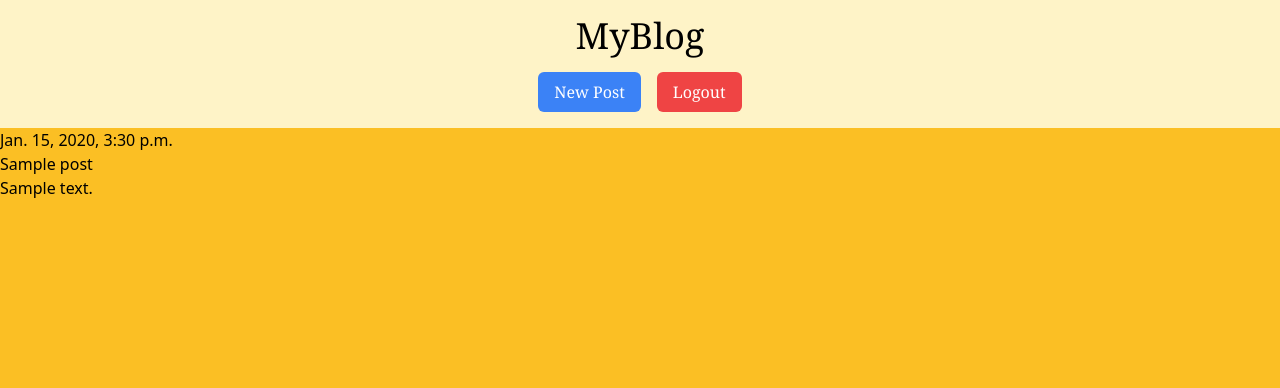
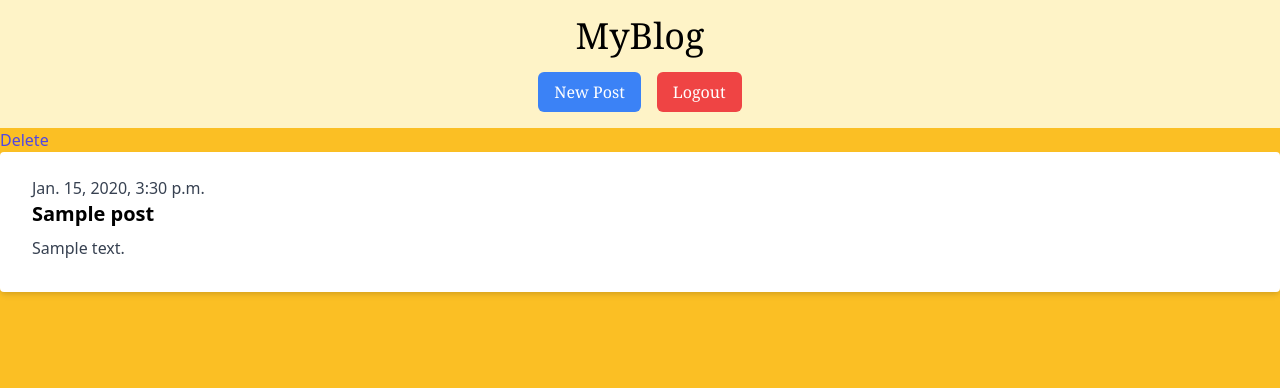
Before and after one commit to ivanMehvish/myBlog, a Django app: page /post/1/ in a window 1280 px wide. Shown: the top 388 px of the page. Run offline with Django 4.2, Linux system fonts and the light colour scheme; a user stored in the database is signed in; tables that the repository leaves empty hold one stand-in row (values such as "Sample post").

Commit message:
improvementx100

```diff
--- a/myblog/models.py
+++ b/myblog/models.py
@@ -6,7 +6,7 @@ from django.utils import timezone
 class Post(models.Model):
     author=models.ForeignKey(settings.AUTH_USER_MODEL, on_delete= models.CASCADE)
     title=models.CharField(max_length=200)
-    desc=models.TextField(max_length=1000 , default="")
+    desc=models.TextField(default="Lorem ipsum dolor sit amet, consectetur adipisicing elit. Voluptatibus quia, Nonea! Maiores et perferendis eaque, exercitationem praesentium nihil.")
     text=models.TextField()
     created_date=models.DateTimeField(default=timezone.now)
     published_date = models.DateTimeField(blank=True, null=True)
--- a/myblog/templates/myblog/base.html
+++ b/myblog/templates/myblog/base.html
@@ -51,8 +51,9 @@
                          </form>
                      </div>
                  {% else %}
-                 <a href="{% url 'register' %}" class="bg-blue-500 hover:bg-blue-600 text-white px-4 py-2 rounded-md">REGISTER</a>
-                     <div class="flex justify-center">
+
+                     <div class="flex justify-center space-x-4">
+                        <a href="{% url 'register' %}" class="bg-blue-500 hover:bg-blue-600 text-white px-4 py-2 rounded-md">Register</a>
                          <a href="{% url 'login' %}" class="bg-blue-500 hover:bg-blue-600 text-white px-4 py-2 rounded-md">Login</a>
                      </div>
                  {% endif %}
--- a/myblog/templates/myblog/post_detail.html
+++ b/myblog/templates/myblog/post_detail.html
@@ -1,13 +1,16 @@
 {% extends 'myblog/base.html' %}
 
 {% block content %}
-    <article class="post">
-        {% if post.published_date %}
-            <time class="date">
-                {{ post.published_date }}
-            </time>
-        {% endif %}
-        <h2>{{ post.title }}</h2>
-        <p>{{ post.text|linebreaksbr }}</p>
-    </article>
+{% if user == post.author %}
+    <a href="{% url 'post_delete' pk=post.pk %}" class="text-indigo-600 hover:text-indigo-900">Delete</a>
+{% endif %}
+<article class="post bg-white shadow-md rounded px-8 pt-6 pb-8 mb-4">
+    {% if post.published_date %}
+        <time class="date text-gray-700 text-base">
+            {{ post.published_date }}
+        </time>
+    {% endif %}
+    <h2 class="font-bold text-xl mb-2">{{ post.title }}</h2>
+    <p class="text-gray-700 text-base">{{ post.text|linebreaksbr }}</p>
+</article>
 {% endblock %}
--- a/myblog/urls.py
+++ b/myblog/urls.py
@@ -4,6 +4,7 @@ from . import views
 urlpatterns = [
       path('', views.post_list, name='post_list'),
       path('post/<int:pk>/', views.post_detail, name='post_detail'),
+      path('post/delete/<int:pk>/', views.deletePost, name='post_delete'),
       path('register/', views.signup, name='register'),
       path('post/new/', views.post_new, name='post_new'),
 
--- a/myblog/views.py
+++ b/myblog/views.py
@@ -14,6 +14,14 @@ def post_list(request):
 def post_detail(request, pk):
     post=get_object_or_404(Post, pk=pk)
     return render(request, 'myblog/post_detail.html', {'post': post})
+
+@login_required
+def deletePost(request, pk):
+    post = get_object_or_404(Post, pk=pk)
+    if request.user==post.author:
+        post.delete()
+        print("Deleted")
+    return redirect('post_list')
 
 @login_required
 def post_new(request):
```
Also changed, not shown: myblog/templates/myblog/post_list.html (+28 -4 lines), myblog/templates/registration/login.html (+7 -6 lines), myblog/migrations/0003_alter_post_desc.py (added), myblog/migrations/0004_alter_post_desc.py (added), myblog/templates/myblog/register.html (line endings or trailing spaces).
